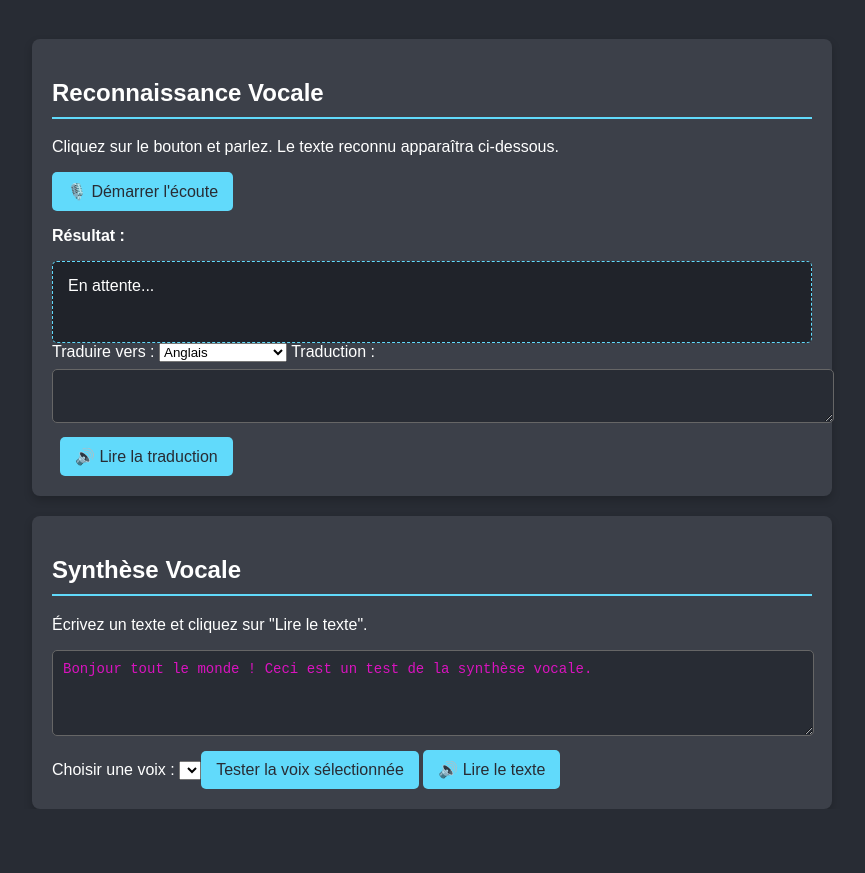
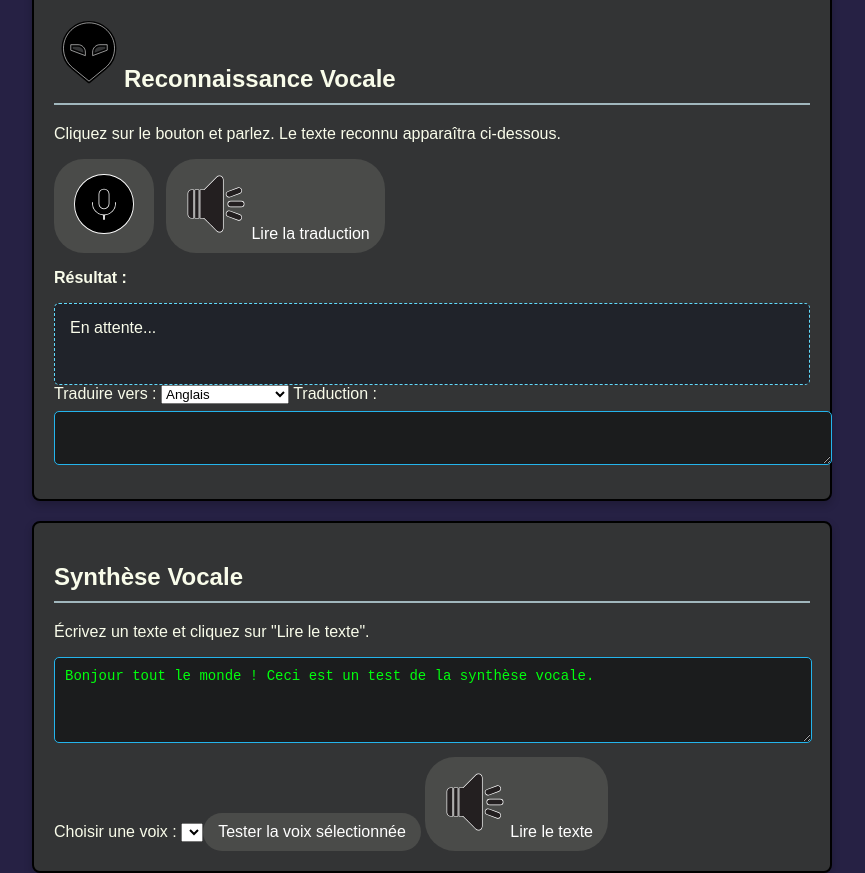
Before and after one commit to Eskar-Go/WebSpeech-, a plain HTML site: page index.html in a window 1280 px wide. Shown: the part 32-905 px from the top of the page, without its empty margins (208-1073 px from the left). Before the commit the page ends 841 px from the top, so only its background shows below. Drawn offline with Linux system fonts and the light colour scheme.

Commit message:
modif du css

```diff
--- a/index.html
+++ b/index.html
@@ -4,7 +4,7 @@
 <head>
     <meta charset="UTF-8">
     <meta name="viewport" content="width=device-width, initial-scale=1.0">
-    <title>Web Speech API</title>
+    <title>Speeh_BLabla-Translate</title>
     <link rel="stylesheet" href="style.css">
 
 </head>
@@ -12,12 +12,14 @@
 <body>
 
     <div class="container">
-        <h1>Interface Vocale</h1>
+        <h1>Interface Traduction</h1>
 
         <div class="box">
-            <h2>Reconnaissance Vocale</h2>
+            <h2><img class="mic" src="/assets/alien.svg" alt="" srcset="">Reconnaissance Vocale</h2>
             <p>Cliquez sur le bouton et parlez. Le texte reconnu apparaîtra ci-dessous.</p>
-            <button id="startButton">🎙️ Démarrer l'écoute</button>
+            <button id="startButton"><img class="mic" src="./assets/micro.svg" alt="" srcset=""></button>
+            <button id="speakTranslatedButton" style="margin-left:0.5em;vertical-align:top;"><img class="mic"src="assets\speaker.svg" alt="">Lire la
+                traduction</button>
             <p><strong>Résultat :</strong></p>
             <div id="result" class="result-box">En attente...</div>
 
@@ -131,8 +133,7 @@
             </select>
             <label for="translatedText">Traduction :</label>
             <textarea id="translatedText" rows="2" readonly style="width:100%;margin-top:0.5em;"></textarea>
-            <button id="speakTranslatedButton" style="margin-left:0.5em;vertical-align:top;">🔊 Lire la
-                traduction</button>
+
         </div>
 
         <div class="box">
@@ -140,9 +141,9 @@
             <p>Écrivez un texte et cliquez sur "Lire le texte".</p>
             <textarea id="textToSpeak"
                 rows="4">Bonjour tout le monde ! Ceci est un test de la synthèse vocale.</textarea>
-            <label for="voiceSelect">Choisir une voix :</label>
+            <label for="voiceSelect"> Choisir une voix :</label>
             <select id="voiceSelect"></select>
-            <button id="speakButton">🔊 Lire le texte</button>
+            <button id="speakButton"><img class="mic" src="assets\speaker.svg" alt="">Lire le texte</button>
         </div>
 
     </div>
--- a/style.css
+++ b/style.css
@@ -1,7 +1,7 @@
 body {
     font-family: Arial, sans-serif;
-    background-color: #282c34;
-    color: white;
+    background-color: #09032be0;
+    color: rgb(249, 252, 234);
     display: flex;
     justify-content: center;
     align-items: center;
@@ -18,39 +18,47 @@ body {
 }
 
 .box {
-    background-color: #3c4049;
+    background-color: #333435;
+    border: 2px solid #000000;
     padding: 20px;
     border-radius: 8px;
     box-shadow: 0 4px 8px rgba(0,0,0,0.2);
 }
 
 h1, h2 {
-    border-bottom: 2px solid #61dafb;
+    border-bottom: 2px solid #a1b7bd;
     padding-bottom: 10px;
 }
 
 button {
-    background-color: #61dafb;
-    color: #282c34;
+    background-color: #4a4b49;
+    color: #ffffff;
     border: none;
     padding: 10px 15px;
-    border-radius: 5px;
+    border-radius: 30px;
     font-size: 16px;
     cursor: pointer;
     transition: background-color 0.3s;
 }
 
 button:hover {
-    background-color: #21a1f2;
+    background-color: #36b925;
 }
+
+.mic{
+
+    width: 70px;
+    height: auto;
+}
+
 
 textarea {
     width: calc(100% - 20px);
     padding: 10px;
     border-radius: 5px;
-    border: 1px solid #666;
-    background-color: #282c34;
-    color: rgb(218, 19, 191);
+    border: 1px solid #24b4ec;
+    background-color: #1b1c1d;
+    color: rgb(0, 255, 13);
     font-size: 14px;
     margin-bottom: 10px;
 }
```
Also changed, not shown: assets/alien.svg (added), assets/cpu-free-material-2-svgrepo-com.svg (added), assets/micro.svg (added), assets/speaker.svg (added), assets/talking.svg (added).
